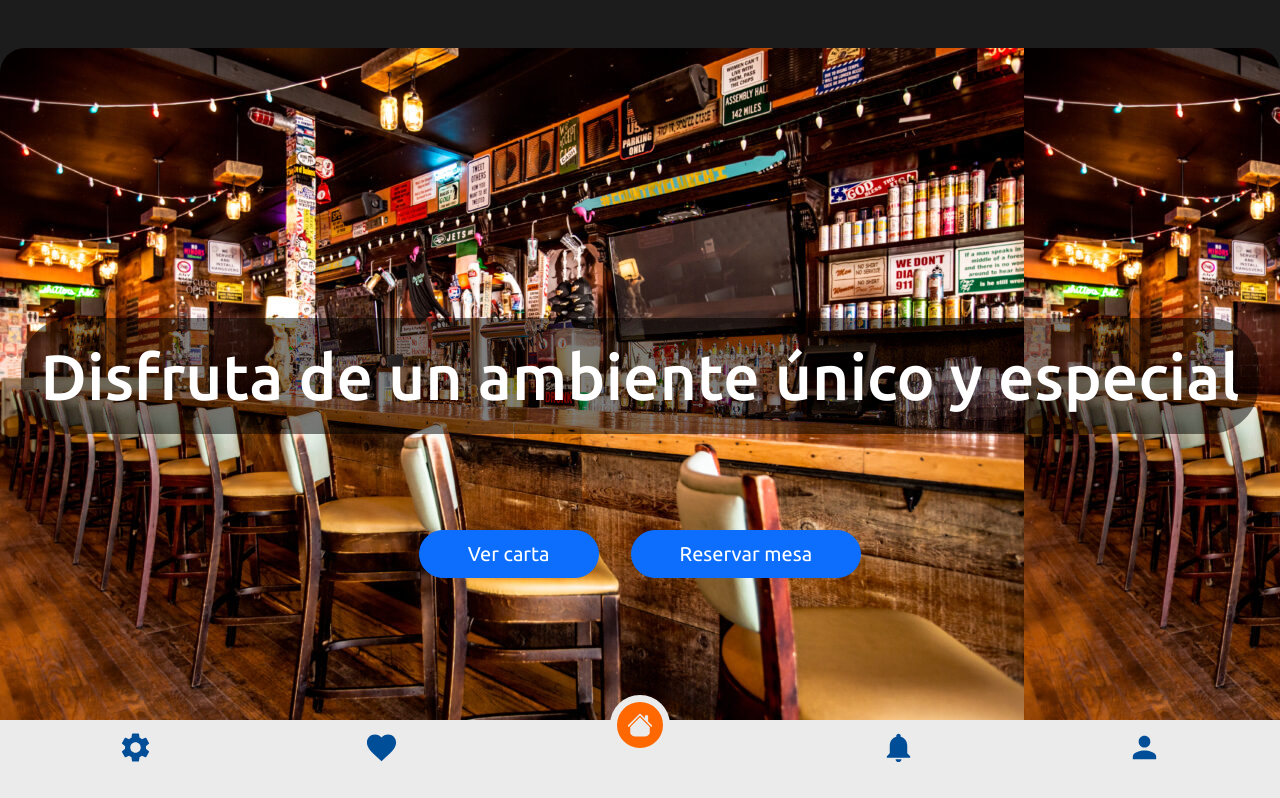
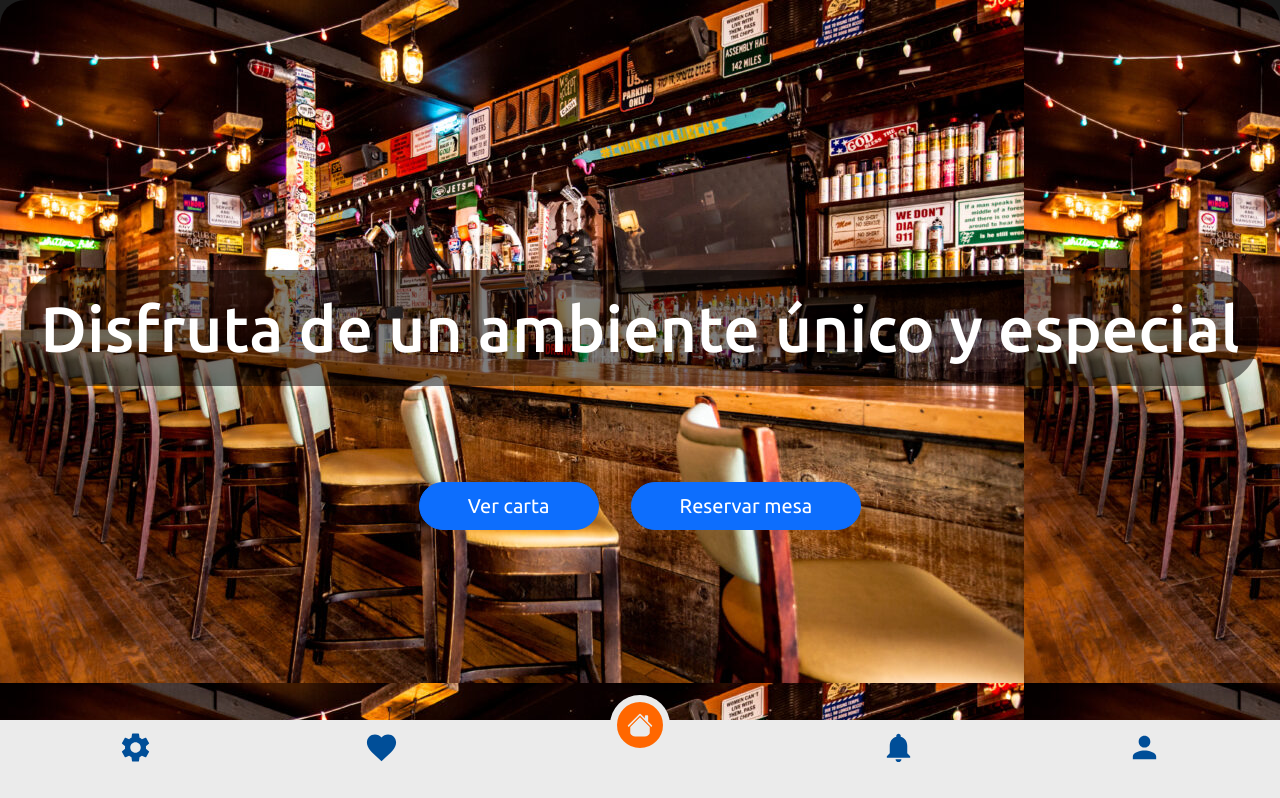
Before and after one commit to dani-assa/RollingBeer, a React (Vite) app: page / in a window 1280 px wide. Shown: the top 798 px of the page. Built offline with nearby package versions, Linux system fonts and the light colour scheme; no server answers.

Commit message:
cambio de detalles

```diff
--- a/src/api/product.js
+++ b/src/api/product.js
@@ -1,5 +1,5 @@
 import axios from "./axios";
 
 export const productRequest = (product) => axios.post(`/product`, product);
-
+export const productGetAll = (product) => axios.get(`/product`, product);
 export const verifyTokenRequest = () => axios.get('/product/verifyToken');
--- a/src/components/Section/CardV1.jsx
+++ b/src/components/Section/CardV1.jsx
@@ -16,7 +16,7 @@ const CardV1 = ({ onAddCard, onCloseModal }) => {
   const handleShow = () => setShow(true);
 
   const handleCheckboxChange = (category, item) => {
-    // Asegura que solo un tipo de hamburguesa puede ser seleccionado a la vez
+
     if (category === "tipo") {
       setBurgerOptions((prevState) => ({
         ...prevState,
--- a/src/components/Section/section.jsx
+++ b/src/components/Section/section.jsx
@@ -7,7 +7,7 @@ import FormRegisterV1 from './FormRegisterV1';
 function Section() {
   return (
 
-    <Container fluid className='cont pt-5'>
+    <Container fluid className='cont'>
       <Row>
 
           <div className="d-flex flex-column justify-content-center align-items-center vh-100" id="section1">
--- a/src/context/ProductContext.jsx
+++ b/src/context/ProductContext.jsx
@@ -1,6 +1,5 @@
 import React, { createContext, useState, useContext, useEffect } from "react";
 import { productRequest } from "../api/product";
-import axios from "../api/axios.js";
 
 export const ProductContext = createContext();
 
```
Also changed, not shown: src/components/listadoDeProductos/ListadoDeProdV1.jsx (line endings or trailing spaces).
